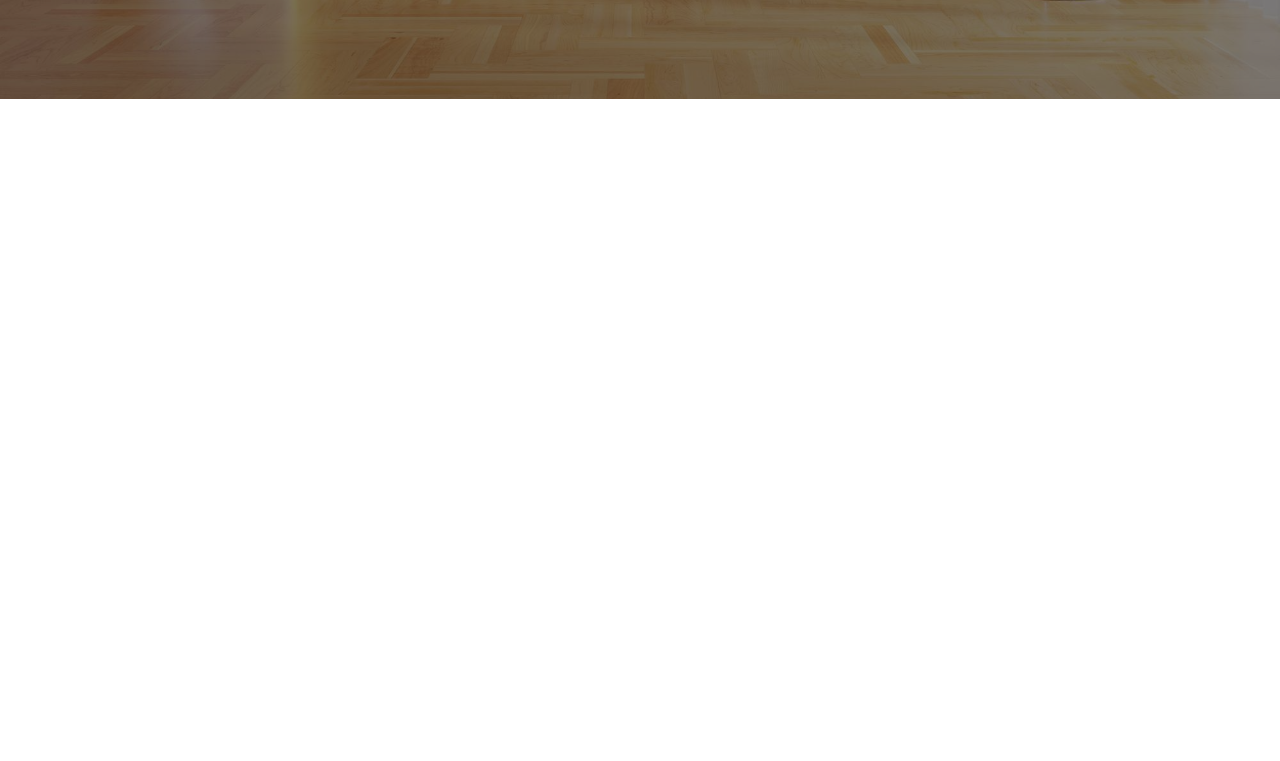
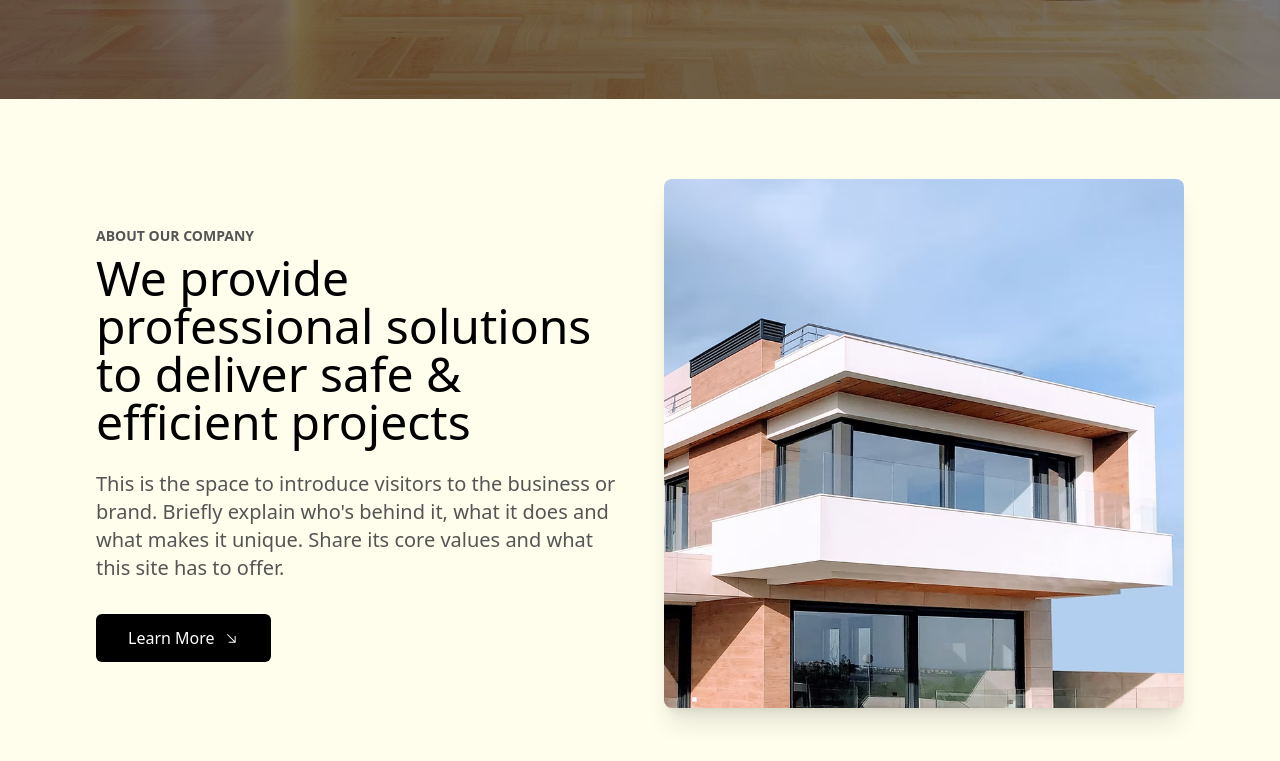
Before and after one commit to nikhilShakya7/Nextjs-extensionManager, a Next.js app: page / in a window 1280 px wide. Shown: the part 765-1526 px from the top of the page. Before the commit the page ends 864 px from the top, so only its background shows below. Built offline with nearby package versions, Linux system fonts and the light colour scheme.

Commit message:
`Added About component and installed react-icons package`

```diff
--- /dev/null
+++ b/app/Components/About.tsx
@@ -0,0 +1,81 @@
+"use client";
+import { motion, useAnimation } from "framer-motion";
+import { useInView } from "react-intersection-observer";
+import React, { useEffect } from "react";
+import { GoArrowDownRight } from "react-icons/go";
+
+const About = () => {
+  const controls = useAnimation();
+  const [ref, inView] = useInView({ triggerOnce: true, threshold: 0.2 });
+
+  useEffect(() => {
+    if (inView) {
+      controls.start("visible");
+    }
+  }, [controls, inView]);
+
+  const fadeInUp = {
+    hidden: { opacity: 0, y: 50 },
+    visible: { opacity: 1, y: 0 },
+  };
+
+  const fadeInRight = {
+    hidden: { opacity: 0, x: 50 },
+    visible: { opacity: 1, x: 0 },
+  };
+
+  return (
+    <div
+      ref={ref}
+      className="bg-[#FFFEED] relative pt-20 pb-20 px-6 md:px-12 lg:px-24 text-black"
+    >
+      <div className="max-w-7xl mx-auto flex flex-col lg:flex-row items-center gap-12">
+        {/* Text Content */}
+        <motion.div
+          className="lg:w-1/2"
+          variants={fadeInUp}
+          initial="hidden"
+          animate={controls}
+          transition={{ duration: 0.8, delay: 0.2 }}
+        >
+          <h1 className="text-sm font-bold mb-2 text-[#555] uppercase">
+            ABOUT OUR COMPANY
+          </h1>
+          <h1 className="text-3xl md:text-4xl lg:text-5xl font-light mb-6">
+            We provide professional solutions to deliver safe & efficient
+            projects
+          </h1>
+          <h2 className="text-lg md:text-xl text-[#555] mb-8">
+            This is the space to introduce visitors to the business or brand.
+            Briefly explain who's behind it, what it does and what makes it
+            unique. Share its core values and what this site has to offer.
+          </h2>
+
+          <button className="group relative bg-black text-white px-8 py-3 rounded-md font-4xl overflow-hidden transition-all duration-300 hover:bg-[#847539] hover:cursor-pointer">
+            <span className="flex items-center justify-center gap-2 font-medium ">
+              Learn More
+              <GoArrowDownRight className="transition-all duration-300 group-hover:rotate-315" />
+            </span>
+          </button>
+        </motion.div>
+
+        {/* Image */}
+        <motion.div
+          className="lg:w-1/2 flex justify-center lg:justify-end"
+          variants={fadeInRight}
+          initial="hidden"
+          animate={controls}
+          transition={{ duration: 0.8, delay: 0.4 }}
+        >
+          <img
+            src="/images/image.png"
+            alt="About"
+            className="rounded-lg shadow-xl max-w-full h-auto object-cover"
+          />
+        </motion.div>
+      </div>
+    </div>
+  );
+};
+
+export default About;
--- a/app/page.tsx
+++ b/app/page.tsx
@@ -1,11 +1,13 @@
 "use client";
 import React from "react";
 import Main from "./Components/Main";
+import About from "./Components/About";
 
 const Page = () => {
   return (
     <>
       <Main />
+      <About />
     </>
   );
 };
--- a/package.json
+++ b/package.json
@@ -13,6 +13,7 @@
     "next": "15.4.3",
     "react": "19.1.0",
     "react-dom": "19.1.0",
+    "react-icons": "^5.5.0",
     "react-intersection-observer": "^9.16.0"
   },
   "devDependencies": {
```
Also changed, not shown: public/images/image.png (added), 1 other file (tests, documents, lock files or other folders).
